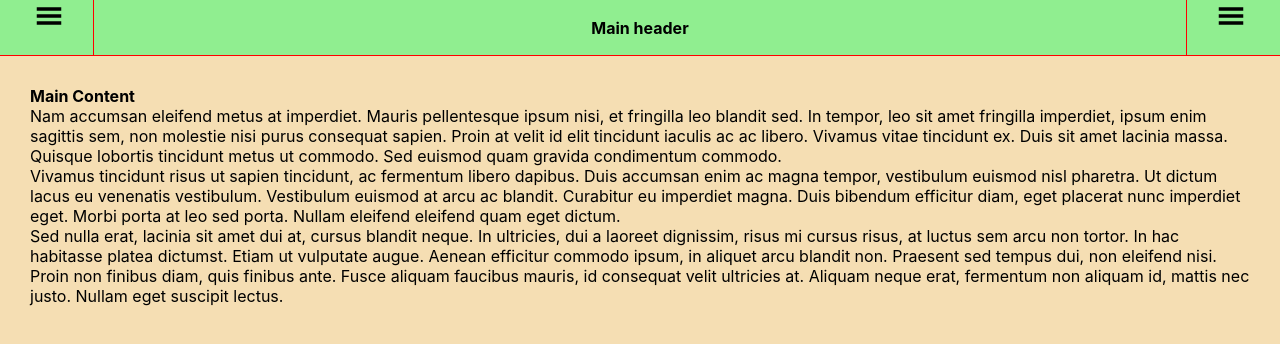
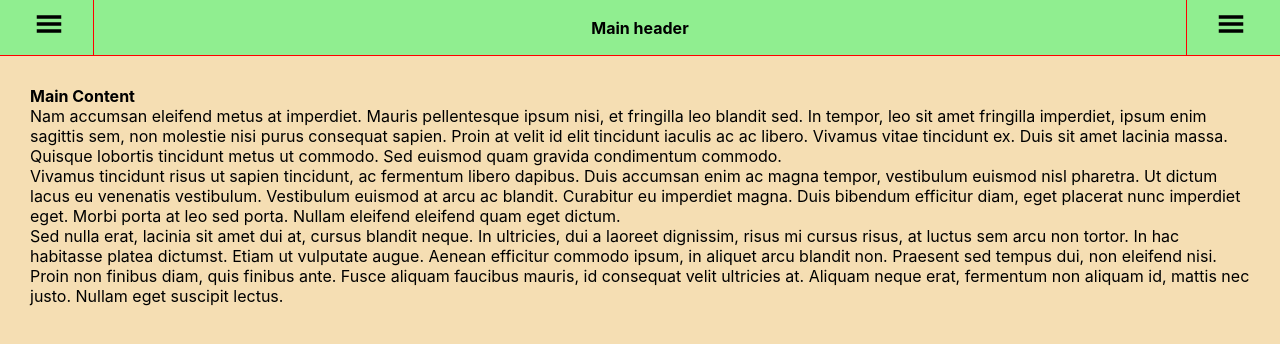
Before and after one commit to Zaibi727/Collection-of-Designs, a React (Create React App) app: page / in a window 1280 px wide. Shown: the top 344 px of the page. Built offline with nearby package versions, Linux system fonts and the light colour scheme.

Commit message:
Update twentySevenMay.module.css

```diff
--- a/src/components/twentySevenMay/twentySevenMay.module.css
+++ b/src/components/twentySevenMay/twentySevenMay.module.css
@@ -13,7 +13,7 @@
 }
 .left{
     border-right: 1px solid red;
-    padding: 2px 30px 15px 25px;
+    padding: 10px 30px 15px 25px;
     height: 55px;
 
 
@@ -56,7 +56,7 @@
 /*---left---*/
 
 .right{
-    padding: 2px 25px 15px 30px;
+    padding: 10px 25px 15px 30px;
     height: 55px;
     margin-top: 0px;
     margin-right: 0px;
```
